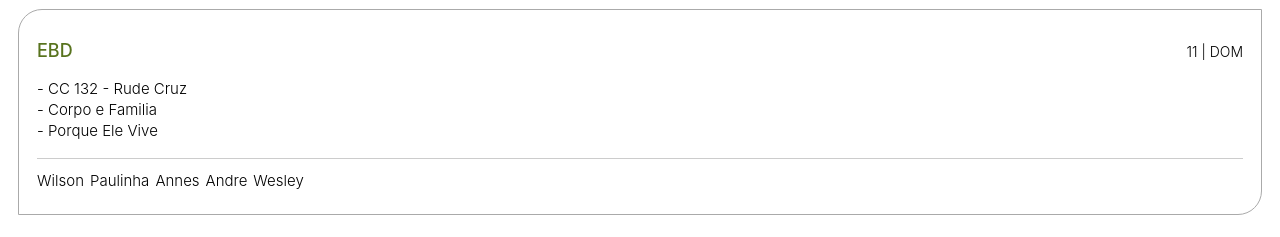
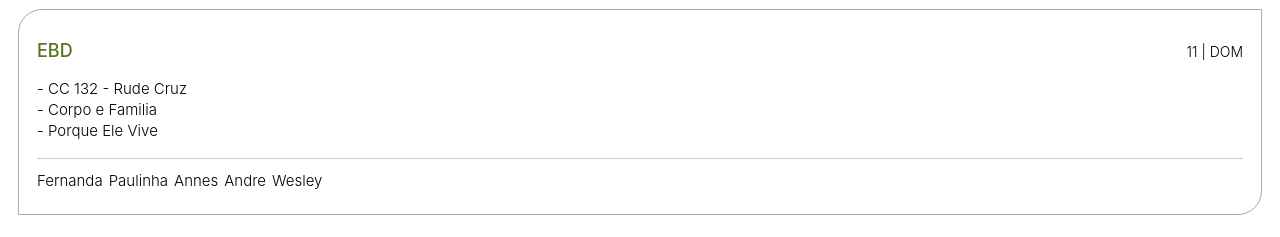
Before and after one commit to hupernikomen/scalepraise, a React (Create React App) app: page / in a window 1280 px wide. Shown: the part 793-1030 px from the top of the page. Built offline with nearby package versions, Linux system fonts and the light colour scheme.

Commit message:
melhorias

```diff
--- a/src/App.js
+++ b/src/App.js
@@ -53,7 +53,7 @@ export default function App() {
         ['Wilson', 'Paulinha'],
         ['Convite', 'Convite']
       ],
-      ebd: ['Wilson', 'Paulinha']
+      ebd: ['Fernanda', 'Paulinha']
     }
   };
   if (contSemana % 2) {
```
